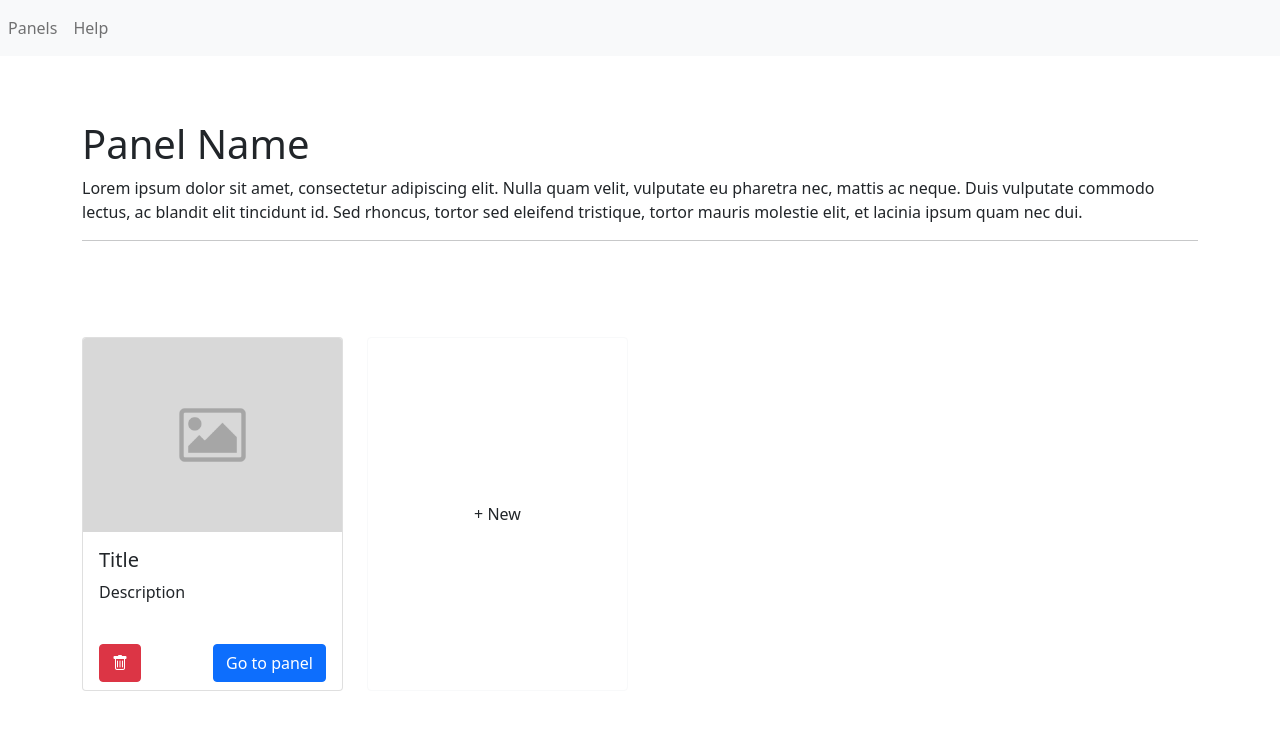
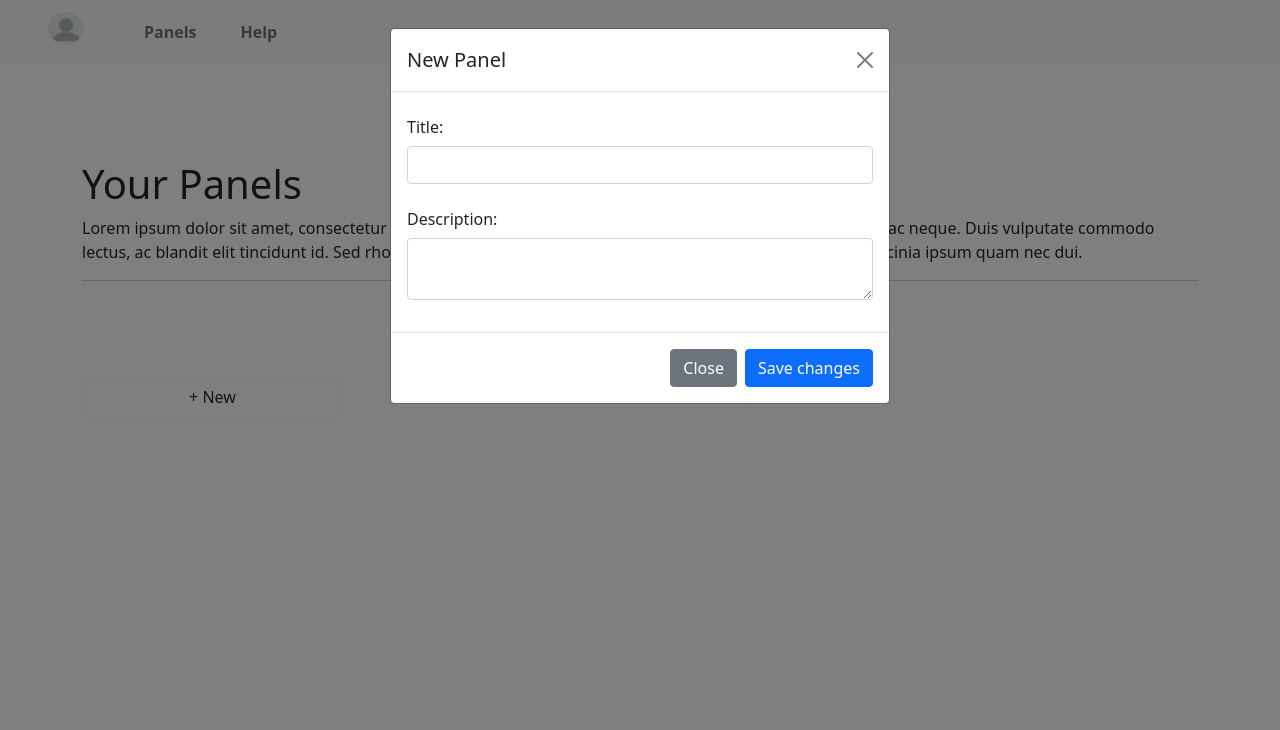
Before and after one commit to osanchezrei/TheVeloppers, a plain HTML site: page index.html in a window 1280 px wide. Both pictures are taken after a click on the link "+ New". Drawn offline with nearby package versions, Linux system fonts and the light colour scheme.

Commit message:
Modals añadidos y funcionando!

```diff
--- a/index.html
+++ b/index.html
@@ -3,29 +3,33 @@
   <head>
     <title>The Velopments "TO DO"</title>
     <meta charset="utf-8">
-    <meta name="viewport" content="width=device-width, initial-scale=1">
+    <meta name="viewport" content="width=device-width, initial-scale=1, shrink-to-fit=no">
     <link rel="stylesheet" href="bootstrap/css/bootstrap.min.css" crossorigin="anonymous">
     <link rel="stylesheet" href="https://cdn.jsdelivr.net/npm/bootstrap-icons@1.8.1/font/bootstrap-icons.css">
     <link href="styles/style-panel-selection.css" type="text/css" rel="stylesheet" >
-    <script src="scripts/add-panel.js" defer></script>
+    <script src="bootstrap/js/bootstrap.bundle.min.js"></script>
+    <script src="scripts/add-panel.js"></script>
   </head>
   <body>
-    <!-- #region -->NAVIGATION MENU -->
-    <nav class="navbar navbar-expand-sm bg-light navbar-light fixed-top">
+    <!-- #region NAVIGATION MENU -->
+    <nav class="navbar navbar-expand-sm bg-light navbar-light">
       <ul class="navbar-nav">
         <li class="nav-item">
-          <img>
+          <input type="file" id="btn" onchange="loadImage()"  hidden/>
+          <label class="ms-5 me-5 mt-1 pe-auto" for="btn" ><img class="img-fluid rounded-circle" id="img" src=/img/blank-profile-scaled.png alt="no image"></label>
         </li>
         <li class="nav-item">
-          <a class="nav-link" href="#">Panels</a>
+          <a class="nav-link m-1 fw-bold" href="#">Panels</a>
         </li>
         <li class="nav-item">
-          <a class="nav-link" href="#">Help</a>
+          <a class="nav-link m-1 ms-4 fw-bold" href="#">Help</a>
+        </li>
       </ul>
     </nav>
+    <!-- #endregion -->
     <!-- #region TODO LIST-->
     <div class="container h-100">
-      <h1 class="col-3 mt-5 pt-5 mb-2">Panel Name</h1>
+      <h1 class="col-3 mt-5 pt-5 mb-2">Your Panels</h1>
       <div class="w-100">
         Lorem ipsum dolor sit amet, consectetur adipiscing elit.
         Nulla quam velit, vulputate eu pharetra nec,
@@ -47,43 +51,52 @@
         <!-- #endregion -->
       <!-- #endregion -->
       <!-- #region ACCEPT MODAL -->
-        <div class="modal fade" data-bs-backdrop="static" id="newPanelModal" tabindex="-1" aria-labelledby="newPanel" aria-hidden="true">
+        <div class="modal fade" data-bs-backdrop="static" id="newPanelModal" tabindex="-1" aria-labelledby="newPanelModalLabel" aria-hidden="true">
           <div class="modal-dialog">
             <div class="modal-content">
               <div class="modal-header">
-                <h5 class="modal-title" id="exampleModalLabel">New Panel</h5>
+                <h5 class="modal-title"  id="newPanelModalLabel">New Panel</h5>
                 <button type="button" class="btn-close" data-bs-dismiss="modal" aria-label="Close"></button>
               </div>
               <div class="modal-body">
-                <!-- FORM VA AQUI -->
+                <form>
+                  <div class="mb-3">
+                    <label for="recipient-name" class="col-form-label">Title:</label>
+                    <input type="text" class="form-control" id="title">
+                  </div>
+                  <div class="mb-3">
+                    <label for="message-text" class="col-form-label">Description:</label>
+                    <textarea class="form-control" id="description"></textarea>
+                  </div>
+                </form>
               </div>
               <div class="modal-footer">
                 <button type="button" class="btn btn-secondary" data-bs-dismiss="modal">Close</button>
-                <button type="button" class="btn btn-primary">Save changes</button>
+                <button id="createPanel" type="button" data-bs-dismiss="modal" class="btn btn-primary" onclick="createPanelModal()">Save changes</button>
               </div>
             </div>
           </div>
         </div>
       <!-- #endregion  -->
       <!-- #region REMOVE MODAL -->
-      <div class="modal fade" data-bs-backdrop="static" id="removeModal" tabindex="-1" aria-labelledby="removeModal" aria-hidden="true">
+        <div class="modal fade" data-bs-backdrop="static" id="removeModal" tabindex="-1" aria-labelledby="removeModalLabel" aria-hidden="true">
           <div class="modal-dialog">
             <div class="modal-content">
               <div class="modal-header">
-              <h5 class="modal-title" id="removeModal">Delete Panel</h5>
+                <h5 class="modal-title" id="removeModalLabel">Delete Panel</h5>
                 <button type="button" class="btn-close" data-bs-dismiss="modal" aria-label="Close"></button>
               </div>
               <div class="modal-body">
                 Are you sure you want to delete this Panel?
               </div>
               <div class="modal-footer">
-              <button type="button" class="btn btn-secondary" data-bs-dismiss="modal">Delete</button>
-              <button type="button" class="btn btn-primary">Don't delete</button>
+                <button id="deleteButton" type="button" class="btn btn-danger" data-bs-dismiss="modal">Delete</button>
               </div>
             </div>
           </div>
         </div>
       <!-- #endregion  -->
       </div>
+    </div>
   </body>
 </html>
--- a/scripts/add-panel.js
+++ b/scripts/add-panel.js
@@ -1,14 +1,11 @@
-
-
-document.getElementById("new").onclick = () => {
-    addPanel(); //Por aquí entrarán los valores que se recojan del formulario
+function createPanelModal(){
+    const title = document.getElementById("title").value;
+    const description = document.getElementById("description").value;
+    addPanel(title, description);
 }
-
-
-
 //Agrega un panel nuevo (falta pasar por parametro valores titulo, descripción, imagen, panelID)
 //Se lanza desde Modal
-function addPanel(){
+function addPanel(title, description){
     //Creamos los elementos de cada card
     const element = document.getElementById('columns');
     const col = document.createElement("div");
@@ -28,8 +25,8 @@ function addPanel(){
     img.className = "card-img-top";
     img.src = "img/placeholder-image.png"
     cardBody.classList.add("card-body", "h-auto");
-    cardTitle.innerHTML = "Title";
-    cardDescription.innerHTML = "Description";
+    cardTitle.innerHTML = title;
+    cardDescription.innerHTML = description;
     cardFooter.classList.add("card-footer", "d-flex", "justify-content-between");
     deleteButton.classList.add("btn", "btn-danger");
     deleteButtonContent.classList.add("bi", "bi-trash");
@@ -38,6 +35,8 @@ function addPanel(){
     goButton.innerHTML = "Go to panel";
     //Añadimos función removeElement al deleteButton para que permita eliminar
     deleteButton.setAttribute("onclick", "removeElement(this)");
+    deleteButton.setAttribute("data-bs-toggle", "modal");
+    deleteButton.setAttribute("data-bs-target", "#removeModal");
     //Añadimos cada nodo a su padre.
     cardBody.appendChild(cardTitle);
     cardBody.appendChild(cardDescription);
@@ -50,14 +49,12 @@ function addPanel(){
     col.appendChild(card);
     element.insertBefore(col, element.firstElementChild); // Añade el panel entre el botón de NEW y el último panel existente
 }
-
+//Función de eliminación de elemento
 function removeElement(element){
-    var isDelete = () => {
-        $('#removeModal').modal(options)
-        //Lanzar modal de confirmación y devolver resultado
+    document.getElementById("deleteButton").onclick = () =>{
+        const card = element.parentNode.parentNode.parentNode;
+        card.remove();
     }
-    const card = element.parentNode.parentNode.parentNode;
-    card.remove();
 }
 
 
```
Lines whose indentation alone changed are shown as unchanged.
